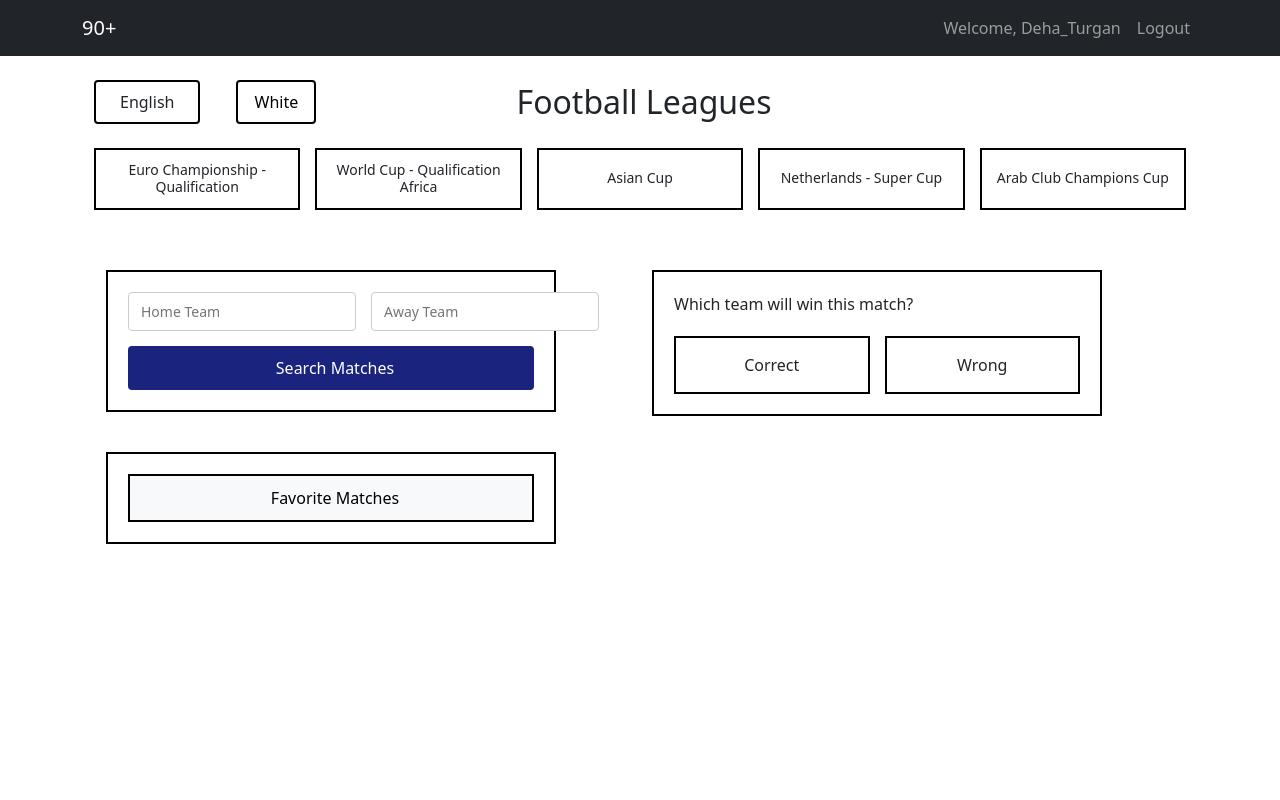
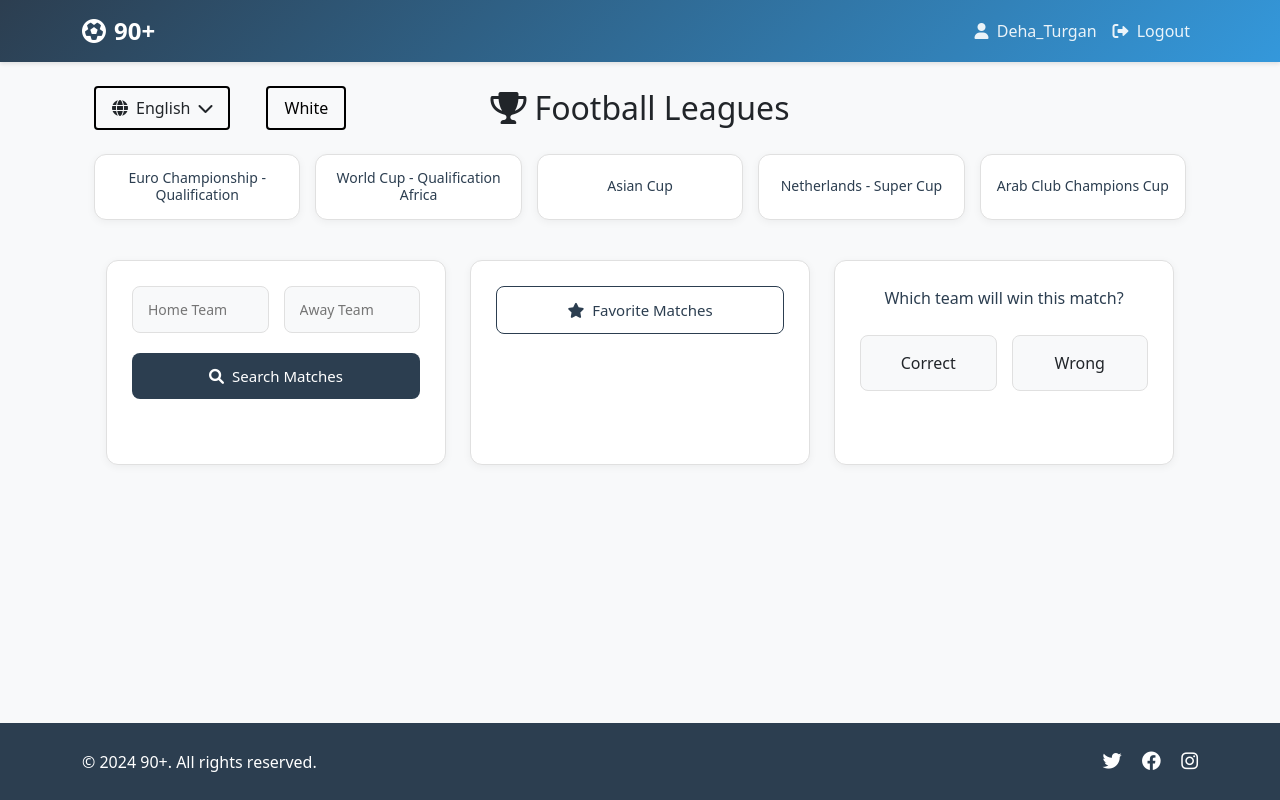
Before and after one commit to DehaTurgan/90, a Django app: page / in a window 1280 px wide. Run offline with Django 5.2, Linux system fonts and the light colour scheme; the first user in the database is signed in; data that the repository does not hold is empty.

Commit message:
Anasayfa css'i düzenlendi.

```diff
--- a/doksan_plus/doksan_plus/templates/base.html
+++ b/doksan_plus/doksan_plus/templates/base.html
@@ -5,19 +5,116 @@
     <meta name="viewport" content="width=device-width, initial-scale=1.0">
     <title>{% block title %}90+{% endblock %}</title>
     <link href="https://cdn.jsdelivr.net/npm/bootstrap@5.3.0/dist/css/bootstrap.min.css" rel="stylesheet">
+    <link rel="stylesheet" href="https://cdnjs.cloudflare.com/ajax/libs/font-awesome/6.0.0/css/all.min.css">
+    <link rel="icon" type="image/x-icon" href="https://cdn-icons-png.flaticon.com/512/53/53283.png">
+    <style>
+        :root {
+            --primary-color: #2c3e50;
+            --secondary-color: #3498db;
+            --accent-color: #e74c3c;
+            --light-bg: #f8f9fa;
+        }
+
+        body {
+            min-height: 100vh;
+            display: flex;
+            flex-direction: column;
+            background-color: var(--light-bg);
+        }
+
+        .navbar {
+            background: linear-gradient(135deg, var(--primary-color), var(--secondary-color)) !important;
+            box-shadow: 0 2px 4px rgba(0,0,0,0.1);
+        }
+
+        .navbar-brand {
+            font-size: 1.5rem;
+            font-weight: bold;
+            color: white !important;
+        }
+
+        .nav-link {
+            color: rgba(255,255,255,0.9) !important;
+            transition: color 0.3s ease;
+        }
+
+        .nav-link:hover {
+            color: white !important;
+        }
+
+        .container {
+            flex: 1;
+        }
+
+        .alert {
+            border-radius: 8px;
+            box-shadow: 0 2px 4px rgba(0,0,0,0.05);
+        }
+
+        .footer {
+            background: var(--primary-color);
+            color: white;
+            padding: 1.5rem 0;
+            margin-top: 2rem;
+        }
+
+        .footer-content {
+            display: flex;
+            justify-content: space-between;
+            align-items: center;
+        }
+
+        .social-links a {
+            color: white;
+            margin-left: 1rem;
+            font-size: 1.2rem;
+            transition: color 0.3s ease;
+        }
+
+        .social-links a:hover {
+            color: var(--secondary-color);
+        }
+
+        @media (max-width: 768px) {
+            .footer-content {
+                flex-direction: column;
+                text-align: center;
+                gap: 1rem;
+            }
+
+            .social-links {
+                margin-top: 1rem;
+            }
+        }
+    </style>
 </head>
 <body>
-    <nav class="navbar navbar-expand-lg navbar-dark bg-dark">
+    <nav class="navbar navbar-expand-lg navbar-dark">
         <div class="container">
-            <a class="navbar-brand" href="/">90+</a>
-            <div class="navbar-nav ms-auto">
-                {% if user.is_authenticated %}
-                    <span class="nav-item nav-link">Welcome, {{ user.username }}</span>
-                    <a class="nav-item nav-link" href="{% url 'logout' %}">Logout</a>
-                {% else %}
-                    <a class="nav-item nav-link" href="{% url 'login' %}">Login</a>
-                    <a class="nav-item nav-link" href="{% url 'signup' %}">Sign Up</a>
-                {% endif %}
+            <a class="navbar-brand" href="/">
+                <i class="fas fa-futbol me-2"></i>90+
+            </a>
+            <button class="navbar-toggler" type="button" data-bs-toggle="collapse" data-bs-target="#navbarNav">
+                <span class="navbar-toggler-icon"></span>
+            </button>
+            <div class="collapse navbar-collapse" id="navbarNav">
+                <div class="navbar-nav ms-auto">
+                    {% if user.is_authenticated %}
+                        <span class="nav-item nav-link">
+                            <i class="fas fa-user me-1"></i> {{ user.username }}
+                        </span>
+                        <a class="nav-item nav-link" href="{% url 'logout' %}">
+                            <i class="fas fa-sign-out-alt me-1"></i> Logout
+                        </a>
+                    {% else %}
+                        <a class="nav-item nav-link" href="{% url 'login' %}">
+                            <i class="fas fa-sign-in-alt me-1"></i> Login
+                        </a>
+                        <a class="nav-item nav-link" href="{% url 'signup' %}">
+                            <i class="fas fa-user-plus me-1"></i> Sign Up
+                        </a>
+                    {% endif %}
+                </div>
             </div>
         </div>
     </nav>
@@ -35,6 +133,21 @@
         {% endblock %}
     </div>
 
+    <footer class="footer">
+        <div class="container">
+            <div class="footer-content">
+                <div class="copyright">
+                    © 2024 90+. All rights reserved.
+                </div>
+                <div class="social-links">
+                    <a href="#" target="_blank"><i class="fab fa-twitter"></i></a>
+                    <a href="#" target="_blank"><i class="fab fa-facebook"></i></a>
+                    <a href="#" target="_blank"><i class="fab fa-instagram"></i></a>
+                </div>
+            </div>
+        </div>
+    </footer>
+
     <script src="https://cdn.jsdelivr.net/npm/bootstrap@5.3.0/dist/js/bootstrap.bundle.min.js"></script>
 </body>
 </html>
--- a/doksan_plus/skorlar/templates/fixtures/home.html
+++ b/doksan_plus/skorlar/templates/fixtures/home.html
@@ -21,19 +21,24 @@
     }
 
     .league-box {
-        border: 2px solid #000;
-        padding: 12px 15px;
+        border: 1px solid #e0e0e0;
+        padding: 15px;
         cursor: pointer;
         min-width: 0;
         flex: 1;
         display: flex;
         align-items: center;
         justify-content: center;
-        transition: background-color 0.3s ease;
+        transition: all 0.3s ease;
+        border-radius: 12px;
+        background: white;
+        box-shadow: 0 2px 8px rgba(0,0,0,0.05);
     }
 
     .league-box:hover {
-        background-color: #f5f5f5;
+        background-color: #f8f9fa;
+        box-shadow: 0 4px 12px rgba(0,0,0,0.08);
+        transform: translateY(-2px);
     }
 
     .league-box h3 {
@@ -45,21 +50,27 @@
         line-height: 1.2;
         width: 100%;
         max-width: 200px;
+        color: var(--primary-color);
     }
 
-    .search-container {
-        max-width: 450px;
-        margin: 40px 0;
-        padding: 20px;
-        border: 2px solid #000;
+    .search-container,
+    .favorite-matches-container,
+    .question-container {
+        height: 100%;
+        margin: 20px 0;
+        padding: 25px;
+        border: 1px solid #e0e0e0;
+        border-radius: 12px;
+        background: white;
+        box-shadow: 0 2px 8px rgba(0,0,0,0.05);
+        transition: all 0.3s ease;
     }
 
-    .question-container {
-        max-width: 450px;
-        margin: 40px 0;
-        padding: 20px;
-        border: 2px solid #000;
-        transition: all 0.3s ease;
+    .search-container:hover,
+    .favorite-matches-container:hover,
+    .question-container:hover {
+        box-shadow: 0 4px 12px rgba(0,0,0,0.08);
+        transform: translateY(-2px);
     }
 
     .question-container.correct {
@@ -74,8 +85,10 @@
 
     .question-text {
         font-size: 16px;
-        margin-bottom: 20px;
+        margin-bottom: 25px;
         font-weight: 500;
+        text-align: center;
+        color: var(--primary-color);
     }
 
     .answer-boxes {
@@ -87,123 +100,94 @@
         flex: 1;
         padding: 15px;
         text-align: center;
-        border: 2px solid #000;
+        border: 1px solid #e0e0e0;
         cursor: pointer;
         font-weight: 500;
         transition: all 0.3s ease;
+        border-radius: 8px;
+        background-color: #f8f9fa;
     }
 
     .answer-box:hover {
-        background-color: #f5f5f5;
+        background-color: var(--primary-color);
+        color: white;
+        transform: translateY(-2px);
+        border-color: var(--primary-color);
     }
 
     .search-form {
         display: flex;
         flex-direction: column;
-        gap: 15px;
+        gap: 20px;
     }
 
     .search-row {
         display: flex;
         gap: 15px;
+        flex-wrap: wrap;
     }
 
     .search-input {
         flex: 1;
-        padding: 8px 12px;
-        border: 1px solid #ccc;
-        border-radius: 4px;
+        min-width: 0;
+        padding: 12px 15px;
+        border: 1px solid #e0e0e0;
+        border-radius: 8px;
         font-size: 14px;
+        transition: all 0.3s ease;
+        background-color: #f8f9fa;
+    }
+
+    .search-input:focus {
+        border-color: var(--primary-color);
+        outline: none;
+        box-shadow: 0 0 0 3px rgba(44, 62, 80, 0.1);
+        background-color: white;
     }
 
     .search-button {
         width: 100%;
-        padding: 10px;
-        background-color: #1a237e;
+        padding: 12px;
+        background-color: var(--primary-color);
         color: white;
         border: none;
-        border-radius: 4px;
+        border-radius: 8px;
         cursor: pointer;
-        font-size: 16px;
+        font-size: 15px;
+        font-weight: 500;
+        transition: all 0.3s ease;
     }
 
     .search-button:hover {
-        background-color: #0d47a1;
-    }
-
-    .league-section {
-        display: none;
-    }
-
-    .league-section.visible {
-        display: block;
-    }
-
-    .match-card {
-        position: relative;
-    }
-
-    .favorite-star {
-        position: absolute;
-        top: 15px;
-        left: 15px;
-        width: 30px;
-        height: 30px;
-        border-radius: 50%;
-        background: #f8f9fa;
-        border: 1px solid #dee2e6;
-        display: flex;
-        align-items: center;
-        justify-content: center;
-        cursor: pointer;
-        transition: all 0.3s ease;
-        z-index: 1;
-    }
-
-    .favorite-star i {
-        color: #000;
-        font-size: 14px;
-        transition: opacity 0.3s ease;
-    }
-
-    .favorite-star.active {
-        background-color: #ffd700;
-        border-color: #ffd700;
-    }
-
-    .favorite-star.active i {
-        opacity: 0;
-    }
-
-    .favorite-star:hover {
-        transform: scale(1.1);
-    }
-
-    .favorite-matches-container {
-        max-width: 450px;
-        margin: 20px 0;
-        padding: 20px;
-        border: 2px solid #000;
+        background-color: var(--secondary-color);
+        transform: translateY(-2px);
     }
 
     .favorite-matches-button {
         width: 100%;
-        padding: 10px;
-        background-color: #f8f9fa;
-        border: 2px solid #000;
+        padding: 12px;
+        background-color: white;
+        border: 1px solid var(--primary-color);
+        color: var(--primary-color);
         cursor: pointer;
-        font-size: 16px;
+        font-size: 15px;
         font-weight: 500;
         transition: all 0.3s ease;
+        border-radius: 8px;
     }
 
     .favorite-matches-button:hover {
-        background-color: #e9ecef;
+        background-color: var(--primary-color);
+        color: white;
+        transform: translateY(-2px);
     }
 
     .favorite-matches-content {
         display: none;
         margin-top: 20px;
+        max-height: 400px;
+        overflow-y: auto;
+        padding: 5px;
     }
 
     .favorite-matches-content.visible {
@@ -354,7 +383,7 @@
 
     <div class="container">
         <div class="row">
-            <div class="col-md-6">
+            <div class="col-md-4">
                 <!-- Search Section -->
                 <div class="search-container">
                     <form class="search-form" id="matchSearchForm">
@@ -367,7 +396,8 @@
                         </button>
                     </form>
                 </div>
-
+            </div>
+            <div class="col-md-4">
                 <!-- Favorite Matches Section -->
                 <div class="favorite-matches-container">
                     <button class="favorite-matches-button" onclick="toggleFavoriteMatches()">
@@ -378,7 +408,7 @@
                     </div>
                 </div>
             </div>
-            <div class="col-md-6">
+            <div class="col-md-4">
                 <!-- Question Section -->
                 <div class="question-container" id="questionContainer">
                     <div class="question-text">
```
Also changed, not shown: other parts of doksan_plus/doksan_plus/templates/base.html (+2 -1 lines), other parts of doksan_plus/skorlar/templates/fixtures/home.html (+91 -16 lines).
